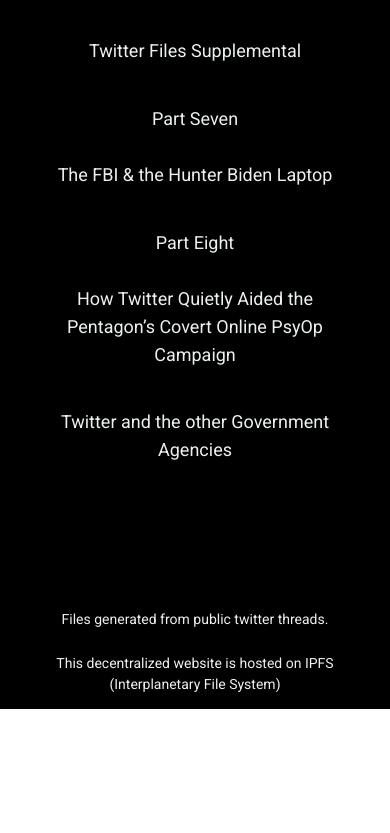
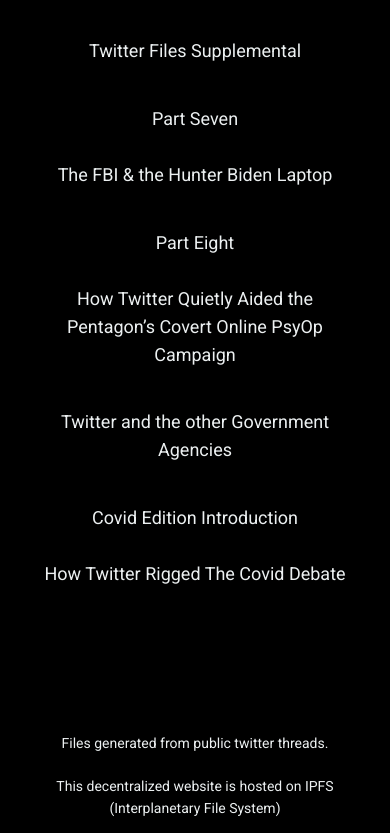
Before and after one commit to LMdoteth/palad1n, a website built with Parcel: page index.html in a window 390 px wide. Shown: the part 1005-1838 px from the top of the page. Before the commit the page ends 1714 px from the top, so only its background shows below. Built offline with nearby package versions, Linux system fonts and the light colour scheme.

Commit message:
Add files via upload

```diff
--- a/home.css
+++ b/home.css
@@ -130,6 +130,12 @@
   margin-bottom: var(--dl-space-space-fiveunits);
   text-decoration: none;
 }
+.home-text46 {
+  color: rgb(236, 240, 241);
+  text-align: center;
+  margin-bottom: var(--dl-space-space-fiveunits);
+  text-decoration: none;
+}
 .home-footer-container {
   width: 100%;
   display: flex;
@@ -208,6 +214,9 @@
   .home-text43 {
     color: #ecf0f1;
   }
+  .home-text46 {
+    color: #ecf0f1;
+  }
   .home-footer {
     height: 129px;
   }
@@ -267,6 +276,9 @@
     color: #ecf0f1;
   }
   .home-text43 {
+    color: #ecf0f1;
+  }
+  .home-text46 {
     color: #ecf0f1;
   }
   .home-footer {
@@ -350,6 +362,10 @@
   .home-text43 {
     color: rgb(236, 240, 241);
   }
+  .home-text46 {
+    color: rgb(236, 240, 241);
+    text-decoration: none;
+  }
   .home-footer-container {
     background-color: var(--dl-color-gray-black);
   }
@@ -417,6 +433,9 @@
     color: #ecf0f1;
   }
   .home-text43 {
+    color: #ecf0f1;
+  }
+  .home-text46 {
     color: #ecf0f1;
   }
   .home-footer {
@@ -513,6 +532,10 @@
     color: #ecf0f1;
     font-family: Roboto;
   }
+  .home-text46 {
+    color: #ecf0f1;
+    font-family: Roboto;
+  }
   .home-footer {
     padding: 0px;
     background-color: var(--dl-color-gray-black);
--- a/index.html
+++ b/index.html
@@ -183,6 +183,18 @@
                 <span>Twitter and the other Government Agencies</span>
                 <br />
               </a>
+              <a
+                href="https://bafybeiclbk7tovel5qc67tyyjt35l5i2bmujlt3t7mxbcnpfczdsg462vu.ipfs.w3s.link/ipfs/bafybeiclbk7tovel5qc67tyyjt35l5i2bmujlt3t7mxbcnpfczdsg462vu/HOW%20TWITTER%20RIGGED%20THE%20COVID%20DEBATE.pdf"
+                target="_blank"
+                rel="noreferrer noopener"
+                class="home-text46"
+              >
+                <span>Covid Edition Introduction</span>
+                <br />
+                <br />
+                <span>How Twitter Rigged The Covid Debate</span>
+                <br />
+              </a>
             </div>
           </div>
         </div>
```
